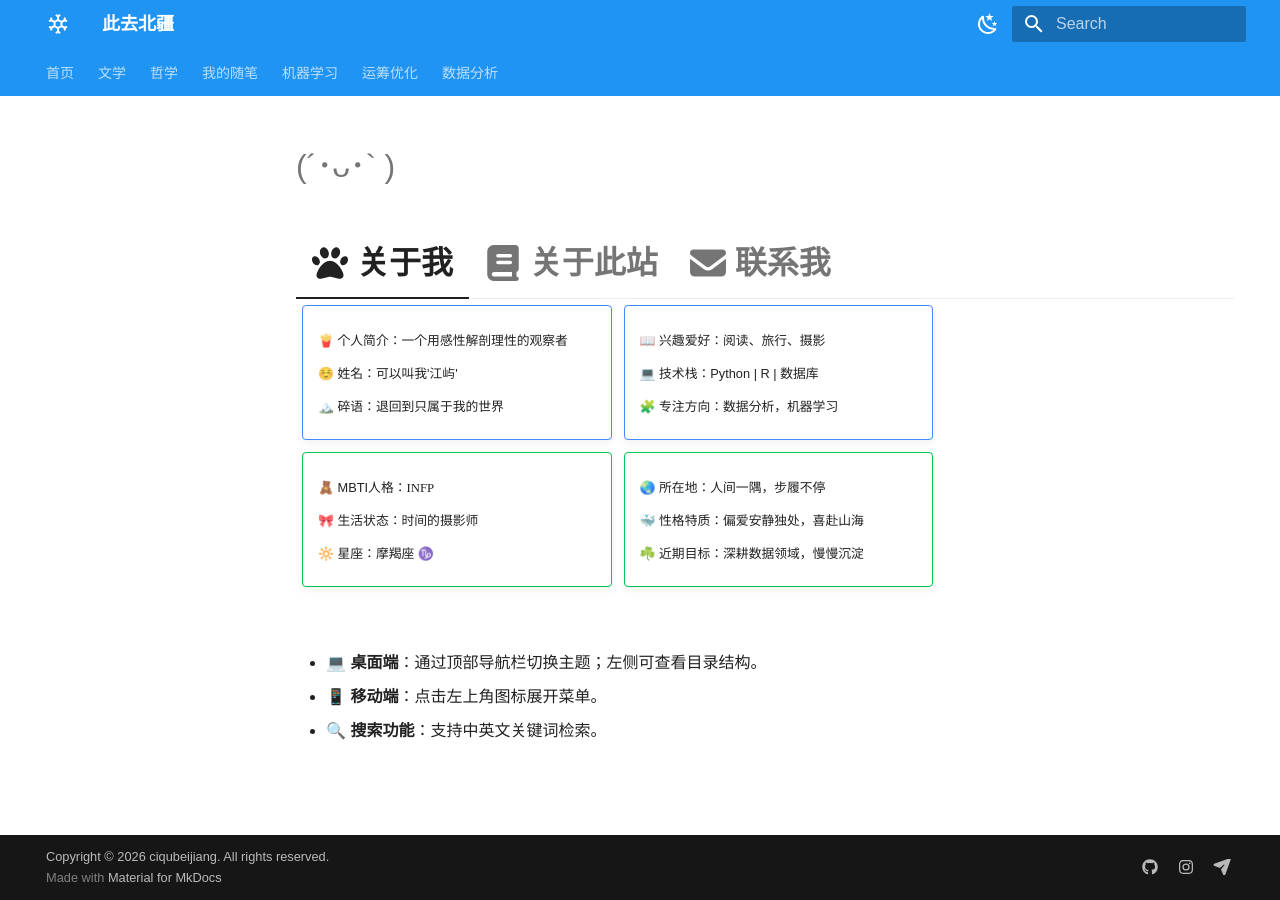
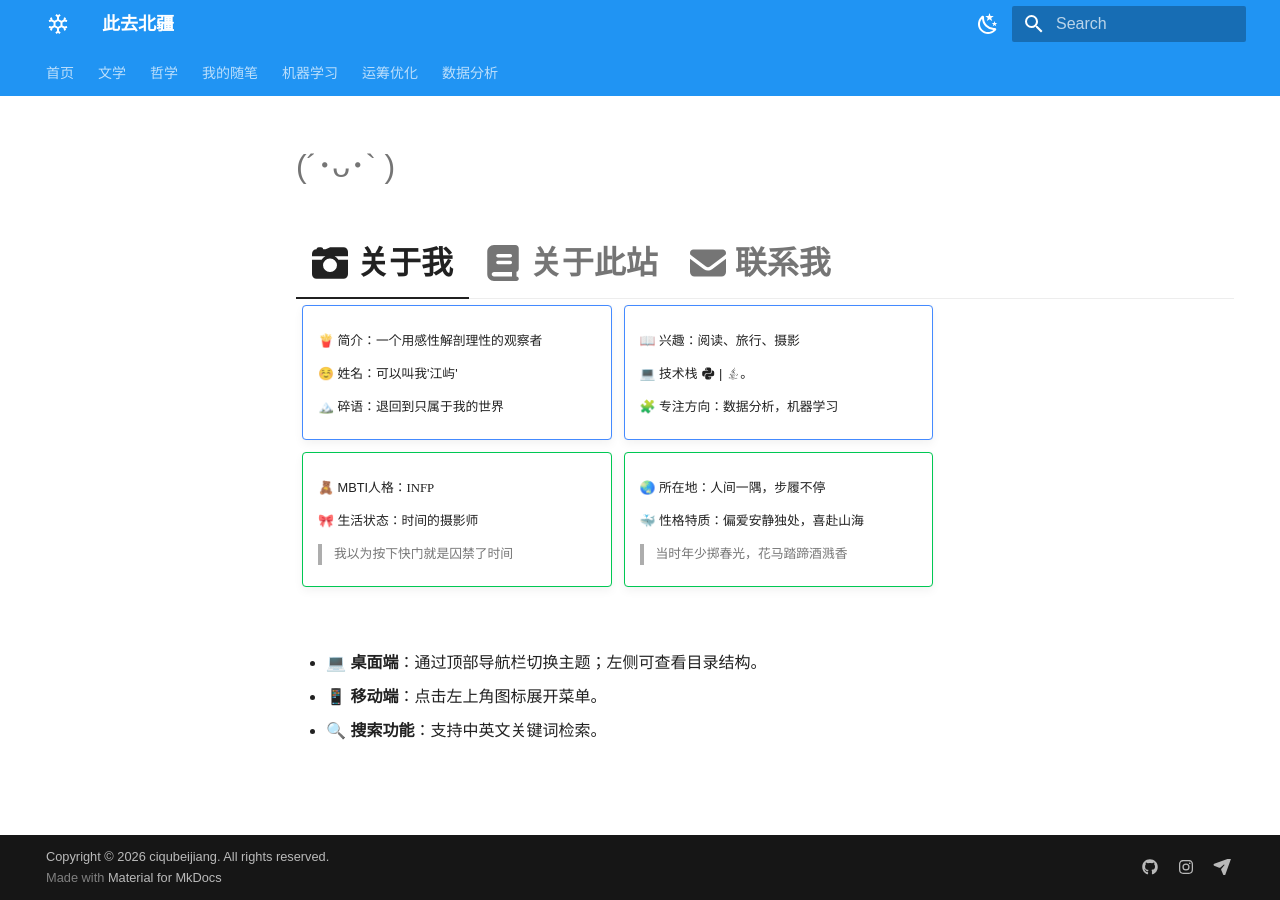
Before and after one commit to CiQuBeiJiang/CiQuBeiJiang.github.io, an MkDocs documentation site: the page built from docs/index.md, in a window 1280 px wide. Built offline with MkDocs 1.6.1 and Material for MkDocs 9.7.7, drawn with Linux system fonts in a browser that asks for light colours; a style sheet for code colours, icons or effects is not loaded.

Commit message:
what happens?

```diff
--- a/docs/index.md
+++ b/docs/index.md
@@ -6,36 +6,36 @@ hide:
 
 # (´･ᴗ･` )
 
-=== "<font size = 6>:fontawesome-solid-paw: </font><font size = 6 face = '文泉驿正黑' >关于我</font>"
+
+=== "<font size = 6>:fontawesome-solid-camera-retro: </font><font size = 6>关于我</font>"
 
     !!! note inline ""
-        🍟 个人简介：一个用感性解剖理性的观察者
+        🍟 简介：一个用感性解剖理性的观察者
 
-        ☺️  姓名：可以叫我'江屿'
+        ☺️ 姓名：可以叫我'江屿'
 
-        🏔️  碎语：退回到只属于我的世界
+        🏔️ 碎语：退回到只属于我的世界
 
     !!! note inline ""
-        📖  兴趣爱好：阅读、旅行、摄影
+        📖 兴趣：阅读、旅行、摄影
 
-        💻  技术栈：Python | R | 数据库
+        💻 技术栈 :material-language-python: | :material-language-java:。
 
-        🧩  专注方向：数据分析，机器学习
-
+        🧩 专注方向：数据分析，机器学习
 
     !!! success inline ""
-        🧸  MBTI人格：<font face = "American Typewriter" >INFP</font>
+        🧸 MBTI人格：<font face = "American Typewriter" >INFP</font>
 
-        🎀  生活状态：时间的摄影师
+        🎀 生活状态：时间的摄影师
 
-        🔆  星座：摩羯座 ♑️
+        > 我以为按下快门就是囚禁了时间
 
     !!! success inline ""
-        🌏  所在地：人间一隅，步履不停
+        🌏 所在地：人间一隅，步履不停
 
-        🐳  性格特质：偏爱安静独处，喜赴山海
+        🐳 性格特质：偏爱安静独处，喜赴山海
 
-        ☘️  近期目标：深耕数据领域，慢慢沉淀
+        > 当时年少掷春光，花马踏蹄酒溅香
 
 === "<font size = 6>:fontawesome-solid-book: </font><font size = 6 face = '文泉驿正黑' >关于此站</font>"
 
--- a/mkdocs.yml
+++ b/mkdocs.yml
@@ -55,8 +55,13 @@ extra:
     - icon: fontawesome/brands/instagram
       link: https://www.instagram.com/XXXXXX
     - icon: fontawesome/solid/paper-plane
-      link: mailto:1724961030@qq.com # 修复：邮箱链接加mailto: 点击直接唤起邮箱
+      link: mailto:1724961030@qq.com
 copyright: Copyright &copy; 2026 ciqubeijiang. All rights reserved.
 extra_css:
   - stylesheets/extra.css
   - https://cdn.jsdelivr.net/npm/lxgw-wenkai-screen-webfont@1.1.0/style.css
+statistics:
+  enabled: true
+plugins:
+  - search
+  - statistics
```
